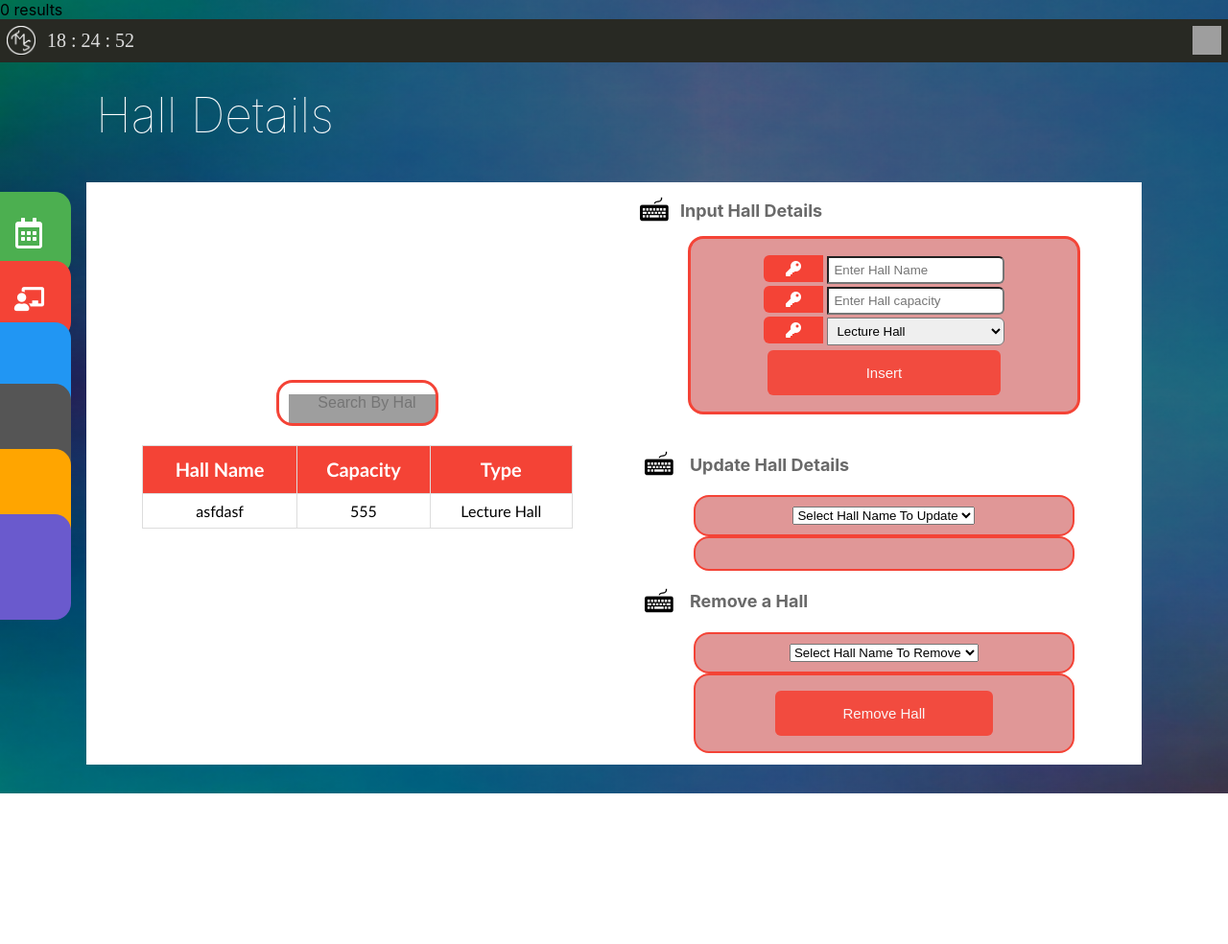
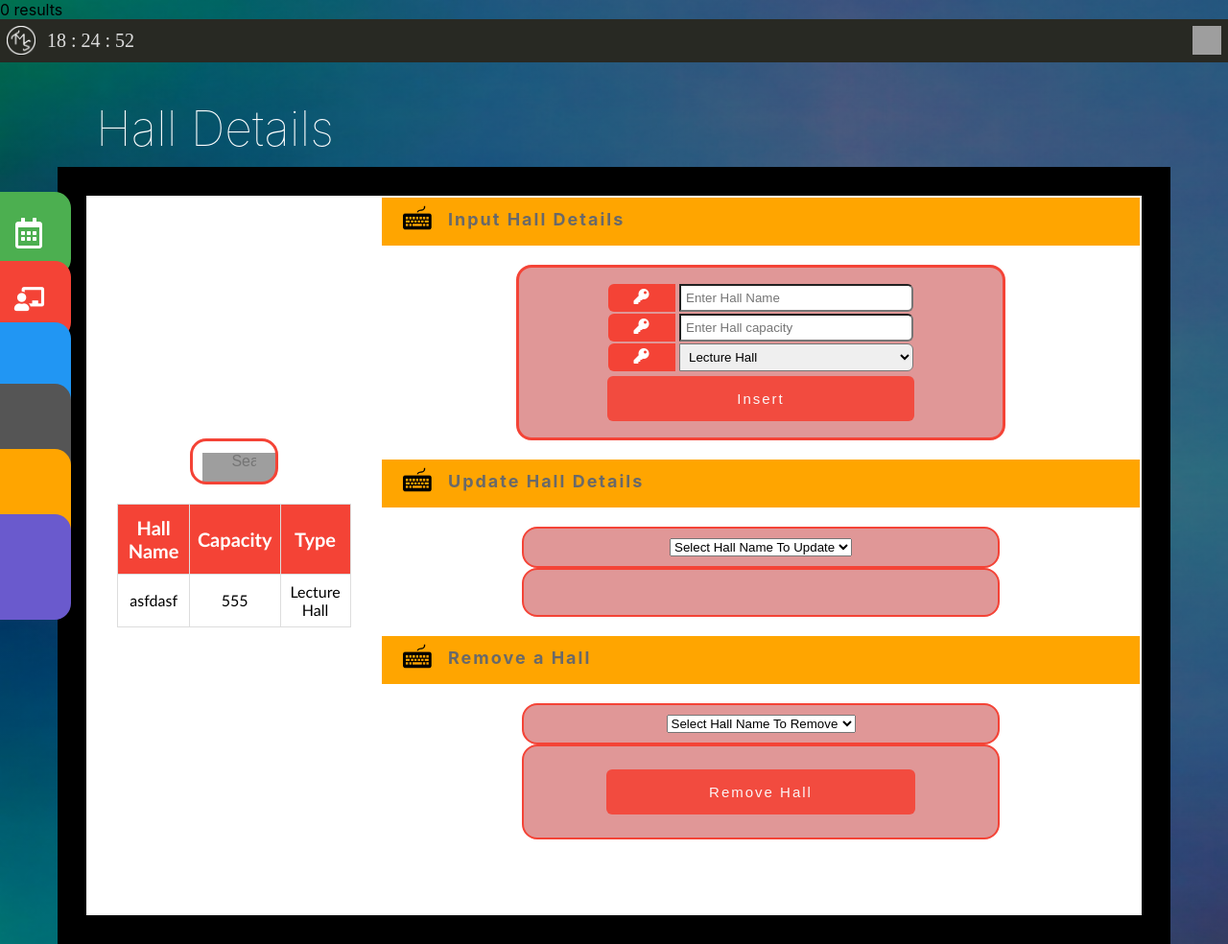
Before and after one commit to team-squadra/TMS, a PHP site: page /admin/hall_details.php in a window 1280 px wide. Shown: the whole page at 96% size. Before the commit the page ends 827 px from the top, so only its background shows below. Run offline with PHP 8.4, Linux system fonts and the light colour scheme; the visitor is signed in with stand-in values (Sample User, id 1); data comes from the database, SQL or seed files in the repository; data that the repository does not hold is empty; grey boxes are pictures that could not be loaded.

Commit message:
Hall details page is done

```diff
--- a/admin/hall_details.php
+++ b/admin/hall_details.php
@@ -28,12 +28,17 @@ include 'rs/css/css_hall_details.php';
 <link rel='stylesheet' href='https://use.fontawesome.com/releases/v5.7.0/css/all.css' integrity='sha384-lZN37f5QGtY3VHgisS14W3ExzMWZxybE1SJSEsQp9S+oqd12jhcu+A56Ebc1zFSJ' crossorigin='anonymous'>
 <script src="https://ajax.googleapis.com/ajax/libs/jquery/2.2.0/jquery.min.js"></script>
 
+
 <head>
 
 <!--------------------------------------------------------------------------------------TITLE-START-->
 <title>Timetable Management System</title>
 <link rel="icon" type="image/png" href="../resources/yy.ico">
+<script src="https://ajax.googleapis.com/ajax/libs/jquery/3.3.1/jquery.min.js"></script>
 <!--------------------------------------------------------------------------------------TITLE-START-->
+<script>
+
+</script>
 </head>
 
 
@@ -109,12 +114,45 @@ include 'rs/css/css_hall_details.php';
 
    <!-- hoverable side nav bar -->
 <div id="mySidenav" class="sidenav">
+  <table>
+
+    <tr>
+      <td>
          <a href="home.php" id="home">Home<i class='far fa-calendar-alt'style=" font-size:32px;margin-left:93px;"></i></a>
+      </td>
+     </tr>
+
+    <tr>
+    <td>
       <a href="hall_details.php" id="hall_details">Hall Details<i class='fas fa-chalkboard-teacher'style='font-size:25px;margin-left: 42px;'></i></a>
+    </td>
+  </tr>
+
+    <tr>
+     <td>
        <a href="batch_details.php" id="batch_details">Batch Details<i class='far fa-address-card'style='font-size:28px;margin-left: 30px;'></i> </a>
+     </td>
+      </tr>
+
+
+    <tr>
+     <td>
        <a href="timetables.php" id="timetables">TimeTables<i class='fas fa-fax'style='font-size:29px;margin-left: 45px;'></i> </a>
+    </td>
+   </tr>
+
+   <tr>
+    <td>
       <a href="new_account.php" id="new_account">New Account<i class='far fa-address-book'style='font-size:30px;margin-left:32px;'></i> </a>
+      </td>
+   </tr>
+
+   <tr>
+    <td>
                <a href="about_us.php" id="about">About Us<i class='far fa-comment-dots'style='font-size:32px;margin-left:65px;'></i></a>
+      </td>
+   </tr>
+  </table>
          </div>
 
 <!-----------------------------------------------------------------BATCH-->
@@ -126,22 +164,24 @@ include 'rs/css/css_hall_details.php';
 <div class="row">
 
     <!--main-->
-    <div class="main">
-      <div style="  background-color: white;width: auto;height:auto;margin: 20px 20px 20px 20px;">
+    <div class="main" style=" background-color: black;">
+      <div style="  background-color: white;width: auto;height:750px;margin: 20px 20px 20px 20px;">
         <center>
+
           <table  style="width: 100%;">
             <tr>
               <td>
 <!----------------------------------------------------------------------------------------VIEW HAll DETAILS DIV START-->
-<div style="  background-color: transparent;width:100%;height: 100%; max-height: 700px; overflow: auto;">
+<div style="  background-color: transparent;width:100%;height: 100%; max-height: 700px;overflow: auto; ">
   <center>
     <!-- Hall details search bar -->
     <input type="text" id="myInput" onkeyup="searchHalls()" placeholder="Search By Hall Name......" style="margin: 20px;">
     <!-- Hall details search bar -->
+
       <!-- show hall details in a table -->
       <div><?php echo $A_output ?></div>
       <!-- show hall details in a table -->
-      <br><br><br>
+
       <!-- show a msg if no hall data is added -->
       <?php echo $ifblank ?>
       <!-- show a msg if no hall data is added -->
@@ -149,18 +189,23 @@ include 'rs/css/css_hall_details.php';
 </div>
 <!----------------------------------------------------------------------------------------VIEW HAll DETAILS DIV END-->
               </td>
-              <td>
+
+              <td id="side" style="max-width:800px;">
+ <div style="  background-color: transparent; max-height: 700px;overflow: auto; ">
+
 <!------------------------------------------------------------INPUT HALL DETAILS FORM DIV START-------------------------->
-<div style="  background-color:transparent;width:100%;height: 100%;" class="input_hdetails">
+<div style="background-color:transparent;width:100%;height: 100%;" class="input_hdetails">
 
-  <div>
+  <div class="form_header">
     <table style="color: dimgray; padding:5px;font-size: 18px; background-color: transparent;">
-      <tr>
-        <td style="padding: 5px;"><img src="../resources/ih.png" style="width: 30px;height: 30px;"></td>
-        <td style="padding: 5px;"><b>Input Hall Details</b></td>
+      <tr class="cs_header">
+        <td><img src="../resources/ih.png" style="width: 30px;height: 30px;"></td>
+        <td><b>Input Hall Details</b></td>
       </tr>
     </table>
   </div>
+
+  <br>
 
   <div id="input_form">
     <form action="<?php echo htmlspecialchars($_SERVER["PHP_SELF"]);?>" method="POST">
@@ -169,14 +214,12 @@ include 'rs/css/css_hall_details.php';
           <table style="width: 100%;">
 
             <tr>
-              <div id="input-container">
                 <td>
                   <center>
                     <i class="fa fa-key icon"></i>
                     <input type="text" class="input-field" name="new_Hall_Name" placeholder="Enter Hall Name" required name="">
                   </center>
                 </td>
-              </div>
             </tr>
 
             <tr>
@@ -213,17 +256,20 @@ include 'rs/css/css_hall_details.php';
 
 </div><!--input_hdetails-->
 <!------------------------------------------------------------------------------------------INPUT HALL DETAILS FORM DIV END-->
+
 <!----------------------------------------------------------------------------------------UPDATE HALL DETAILS DIV START-->
-<div style="background-color: white;width: auto;height: 57%;margin: 20px 0% 10px;">
-  <div>
+<div style="background-color:transparent;width: auto;height: 57%;margin: 20px 0% 10px;">
+
+  <div class="form_header">
     <table style="color: dimgray; padding:5px;font-size: 18px;">
-      <tr>
-        <td style="padding: 10px;"><img src="../resources/ih.png" style="width: 30px;height: 30px;"></td>
-        <td style="padding: 5px; padding-right: 60px;"><b>Update Hall Details</b></td>
+      <tr class="cs_header">
+        <td><img src="../resources/ih.png" style="width: 30px;height: 30px;"></td>
+        <td><b>Update Hall Details</b></td>
       </tr>
     </table>
   </div>
 
+  <br>
   <center>
     <div id="flip">
       <select name="hall" id="hall">
@@ -244,18 +290,20 @@ include 'rs/css/css_hall_details.php';
     </form>
 
     <!--update hall details form end-->
+
+   <br>
+    <!-- remove hall  div start -->
     </center>
-      <div>
+      <div class="form_header">
         <table style="color: dimgray; padding:5px;font-size: 18px;">
-          <tr>
-            <td style="padding: 10px;"><img src="../resources/ih.png" style="width: 30px;height: 30px;"></td>
-            <td style="padding: 5px; padding-right: 60px;"><b>Remove a Hall</b></td>
+          <tr class="cs_header">
+            <td><img src="../resources/ih.png" style="width: 30px;height: 30px;"></td>
+            <td><b>Remove a Hall</b></td>
           </tr>
         </table>
       </div>
     <center>
-
-    <!--REmove a hall  form start-->
+  <br>
     <form method="POST" enctype="multipart/form-data">
       <div id="flip2">
         <select name="hall_del" id="hall">
@@ -270,6 +318,7 @@ include 'rs/css/css_hall_details.php';
     </form>
 
   </center>
+</div>
 </div>
 <!--------------------------------------------------------------------------------------UPDATE HALL DETAILS  DIV END-->
               </td>
@@ -348,12 +397,11 @@ window.onclick = function(event) {
   }
 }
 
-/*$(document).ready(function(){
+$(document).ready(function(){
   $("#hall").change(function(){
-    $("#show_halls").css("display","block");
-    $("#panel").slideDown("slow");
+     $("#side").width(800);
   });
-});*/
+});
 
  </script>
 
--- a/admin/rs/css/css_hall_details.php
+++ b/admin/rs/css/css_hall_details.php
@@ -21,10 +21,6 @@ body  {
   width: 80%;
 }
 
-#dHall tbody{
-
-  overflow: auto;
-}
 
 #dHall td, #dHall th {
   border: 1px solid #ddd;
@@ -79,25 +75,26 @@ body  {
 }
 
 /*input hall details form css start*/
-.input-container {
+/*.input-container {
   display: -ms-flexbox;
   width: 0%;
   margin-bottom: 15px;
   background-color: black;
   position: absolute;
 }
-
+*/
 .icon {
-  padding: 6px;
+  padding: 5px;
   background: #f44336;
   color: white;
-  min-width: 50px;
+  height: 19px;
+  min-width: 60px;
   text-align: center;
   border-radius: 6px 0px 0px 6px;
 }
 
 .input-field {
-  width: 50%;
+  width: 52%;
   padding: 5px;
   outline: none;
   border-radius: 0px 6px 6px 0px;
@@ -109,13 +106,14 @@ body  {
 
 /* Set a style for the submit button */
 .btn {
+  letter-spacing: 2px;
   background-color: #f44336;
   color: white;
   margin-top: 3px;
   padding: 15px 20px;
   border: none;
   cursor: pointer;
-  width: 66%;
+  width: 68%;
   opacity: 0.9;
   font-size: 15px;
   border-radius: 6px 6px 6px 6px;
@@ -124,10 +122,12 @@ body  {
 .btn:hover {
   opacity: 2;
   box-shadow: 0 6px 10px 0 rgba(0, 0, 0, 0.4), 0 6px 20px 0 rgba(0, 0, 0, 0.25);
+  letter-spacing: 10px;
+  font-weight: bolder;
 }
 
 #panel3{
-    width: 70%;
+    width: 60%;
     height: 60%;
   padding: 15px;
   text-align: center;
@@ -139,6 +139,7 @@ body  {
 
 #uHall .edit{
    padding: 6px;
+   height: 33px;
   background: #f44336;
   color: white;
   min-width: 50px;
@@ -148,6 +149,7 @@ body  {
 
 #uHall .input{
    padding: 5px;
+   height: 33px;
   outline: none;
  border-radius: 0px 6px 6px 0px;
 }
@@ -157,11 +159,12 @@ body  {
 }
 
 #uHallupdate{
+  letter-spacing: 2px;
   background-color: #f44336;
   color: white;
   padding: 15px 20px;
   border: none;
-  width: 225%;
+  width: 229%;
   opacity: 0.9;
   font-size: 15px;
   margin-top: 3px;
@@ -172,11 +175,13 @@ body  {
 #uHallupdate:hover {
         opacity: 2;
         box-shadow: 0 6px 10px 0 rgba(0, 0, 0, 0.4), 0 6px 20px 0 rgba(0, 0, 0, 0.25);
+        letter-spacing: 10px;
+        font-weight: bolder;
 
 }
 #panel, #flip {
-  width: 70%;
-  min-width: 70%;
+  width: 60%;
+  max-width: 60%;
   padding: 10px;
   text-align: center;
   background-color: #E09797;
@@ -187,8 +192,8 @@ body  {
 }
 
  #panel2,#flip2{
-  width: 70%;
-   min-width: 70%;
+  width: 60%;
+   min-width: 60%;
   padding: 10px;
   text-align: center;
   background-color: #E09797;
@@ -202,18 +207,22 @@ body  {
   padding-bottom: 3%;
  }
  #removebtn{
+  letter-spacing: 2px;
     background-color: #f44336;
   color: white;
   padding: 15px 20px;
   border: none;
-  width: 61%;
+  width: 68%;
   opacity: 0.9;
   font-size: 15px;
   border-radius: 6px 6px 6px 6px;
  }
+
  #removebtn:hover {
   opacity: 2;
         box-shadow: 0 6px 10px 0 rgba(0, 0, 0, 0.4), 0 6px 20px 0 rgba(0, 0, 0, 0.25);
+        letter-spacing: 10px;
+        font-weight: bolder;
  }
 
 /*#tooltip{
@@ -226,42 +235,22 @@ body  {
   left: 50%;
 }*/
 
-/* The Modal (background) */
-.modal {
-  display: none; /* Hidden by default */
-  position: fixed; /* Stay in place */
-  z-index: 1; /* Sit on top */
-  left: 0;
-  top: 0;
-  width: 100%; /* Full width */
-  height: 100%; /* Full height */
-  overflow: auto; /* Enable scroll if needed */
-  background-color: rgb(0,0,0); /* Fallback color */
-  background-color: rgba(0,0,0,0.4); /* Black w/ opacity */
+/*css for side row*/
+#side{
+  width:790px;
+}
+/* form headers*/
+.form_header{
+  background-color:orange;
+  height: 50px;
 }
 
-/* Modal Content/Box */
-.modal-content {
-  background-color: #fefefe;
-  margin: 15% auto; /* 15% from the top and centered */
-  padding: 20px;
-  border: 1px solid #888;
-  width: 80%; /* Could be more or less, depending on screen size */
+.cs_header td {
+    letter-spacing: 2px;
+    font-weight: bolder;
+    padding-bottom:5px;
+    padding-left: 15px;
 }
 
-/* The Close Button */
-.close {
-  color: #aaa;
-  float: right;
-  font-size: 28px;
-  font-weight: bold;
-}
-
-.close:hover,
-.close:focus {
-  color: black;
-  text-decoration: none;
-  cursor: pointer;
-}
 
 </style>
--- a/admin/rs/php/php_hall_details.php
+++ b/admin/rs/php/php_hall_details.php
@@ -168,7 +168,7 @@ else{
         $get_exist_capacity=$row["Capacity"];
         $get_exist_type=$row["Type"];
 
-        $output .='<table id="uHall" style="min-width:20%;">';
+        $output .='<table id="uHall">';
 
         $output .='<tr style="display:none;">';
         $output .='<td>'.'<input class="input" type="text" name="e_Hall_id" value="'.$get_exist_Hall_id.'">'.'</td>';
@@ -205,7 +205,7 @@ else{
     }
     else
     {
-    echo "0 results";
+    echo "<b><h3>PLz select a hall_name to retrive details !</h3><b>";
     }
 $conn->close();
 }
@@ -365,9 +365,9 @@ if ($result->num_rows > 0) {
 
      $ifblank .= '<table>';
 
-     $ifblank .= '<tr>';
+     /*$ifblank .= '<tr>';
      $ifblank .= '<td><center><img src="../resources/nodata7.png"></center></td>';
-     $ifblank .= '</tr>';
+     $ifblank .= '</tr>';*/
 
      $ifblank .= '<tr>';
      $ifblank .= '<td><center><br><br><h1>Add Some Hall Data...</h1><img src="../resources/phand.png"></center></td>';
```
Also changed, not shown: resources/phand.png (added). Lines whose indentation alone changed are shown as unchanged.
